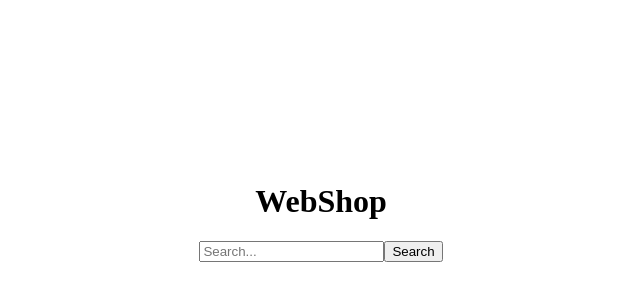
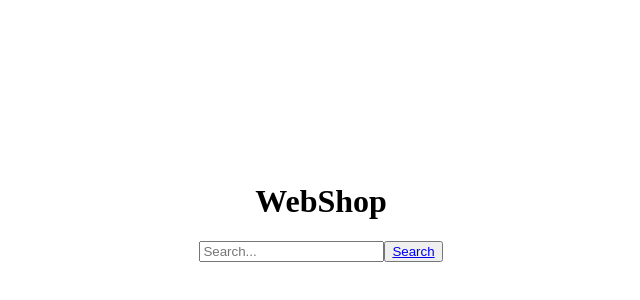
Before and after one commit to lukasmiljic/Internship-15-WebStore, a React app: page / in a window 1280 px wide. Shown: the part 188-488 px from the top of the page, without its empty margins (319-959 px from the left). Built offline with nearby package versions, Linux system fonts and the light colour scheme; the HTML template or start-up script is replaced by a standard one.

Commit message:
search bar now works

```diff
--- a/src/Components/ProductList/ProductList.jsx
+++ b/src/Components/ProductList/ProductList.jsx
@@ -2,13 +2,12 @@
 import fetchProducts from "../../Data/FetchProducts.js";
 import { useParams } from "react-router-dom";
 
-const Products = () => {
+const ProductsList = () => {
   const [productData, setProdcutData] = useState(null);
   const [isLoading, setIsLoading] = useState(false);
   const [error, setError] = useState();
   let { search } = useParams();
   if (!search) search = "";
-  console.log(search);
 
   useEffect(() => {
     const fetchAndSetData = async () => {
@@ -59,4 +58,4 @@
   );
 };
 
-export default Products;
+export default ProductsList;
--- a/src/Components/SearchBar/SearchBar.jsx
+++ b/src/Components/SearchBar/SearchBar.jsx
@@ -1,12 +1,8 @@
 import { useState } from "react";
-import Products from "../../Pages/Products/Products";
+import { Link } from "react-router-dom";
 
 const SearchBar = () => {
   const [search, setSearch] = useState("");
-
-  const handleSearch = () => {
-    <Products search={search} />;
-  };
 
   return (
     <div className="search-bar">
@@ -15,7 +11,9 @@
         placeholder="Search..."
         onChange={(e) => setSearch(e.target.value)}
       />
-      <button onClick={handleSearch}>Search</button>
+      <button>
+        <Link to={`/search/${search}`}>Search</Link>{" "}
+      </button>
     </div>
   );
 };
```
